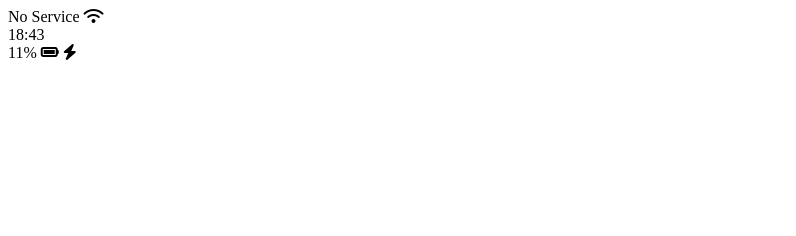
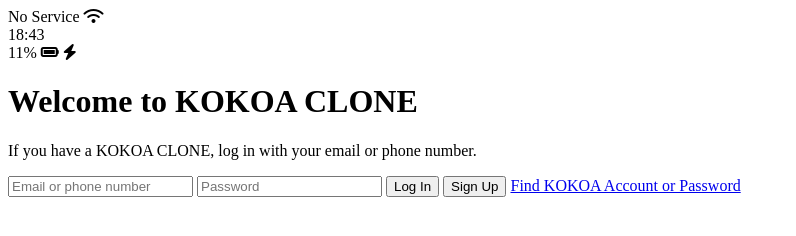
Before and after one commit to jaehyeon74/kokoa-clone-2021, a plain HTML site: page index.html in a window 1280 px wide. Shown: the whole page, without its empty margins (0-796 px from the left). Drawn offline with Linux system fonts and the light colour scheme.

Commit message:
Sign up screen part 2

```diff
--- a/index.html
+++ b/index.html
@@ -21,6 +21,22 @@
       <i class="fas fa-bolt"></i>
     </div>
   </div>
+
+  <header class="welcome-header">
+    <h1 class="welcome-header_title">Welcome to KOKOA CLONE</h1>
+    <p class="welcome-header_text">If you have a KOKOA CLONE, log in with your email or phone number.</p>
+  </header>
+
+  <form id="login-form">
+    <input type="text" placeholder="Email or phone number">
+    <input type="password" placeholder="Password">
+    <input type="submit" value="Log In">
+    <input type="submit" value="Sign Up">
+    <a href="#">Find KOKOA Account or Password</a>
+ </form>
+
+
+
   <script src="https://kit.fontawesome.com/6478f529f2.js"
   crossorigin="anonymous"></script>
 </body>
```
